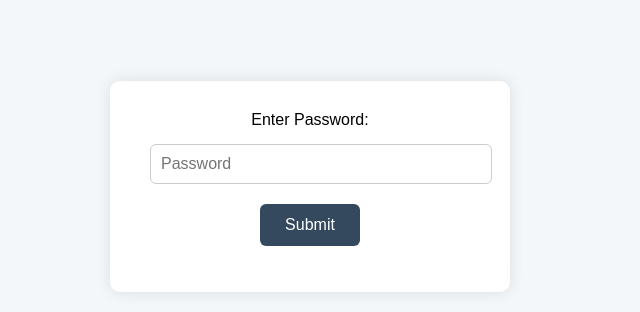
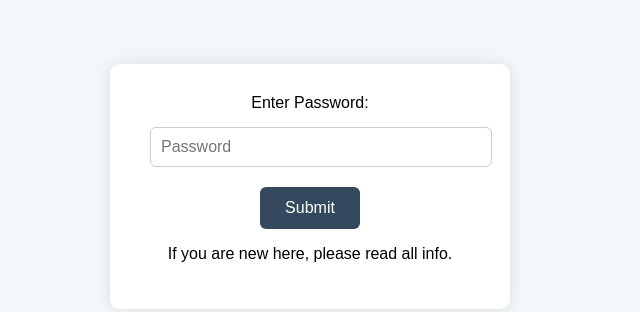
Before and after one commit to totallyrandom001/Website, a plain HTML site: page login.html in a window 1280 px wide. Shown: the part 214-526 px from the top of the page, without its empty margins (330-970 px from the left). Drawn offline with Linux system fonts and the light colour scheme.

Commit message:
Update login.html

```diff
--- a/login.html
+++ b/login.html
@@ -60,6 +60,7 @@
   <input type="password" id="pw" placeholder="Password"/>
   <button id="submitBtn">Submit</button>
   <p id="msg"></p>
+  <p>If you are new here, please read all info.</p>
 </div>
 <script>
   document.getElementById('submitBtn').addEventListener('click', function() {
```
